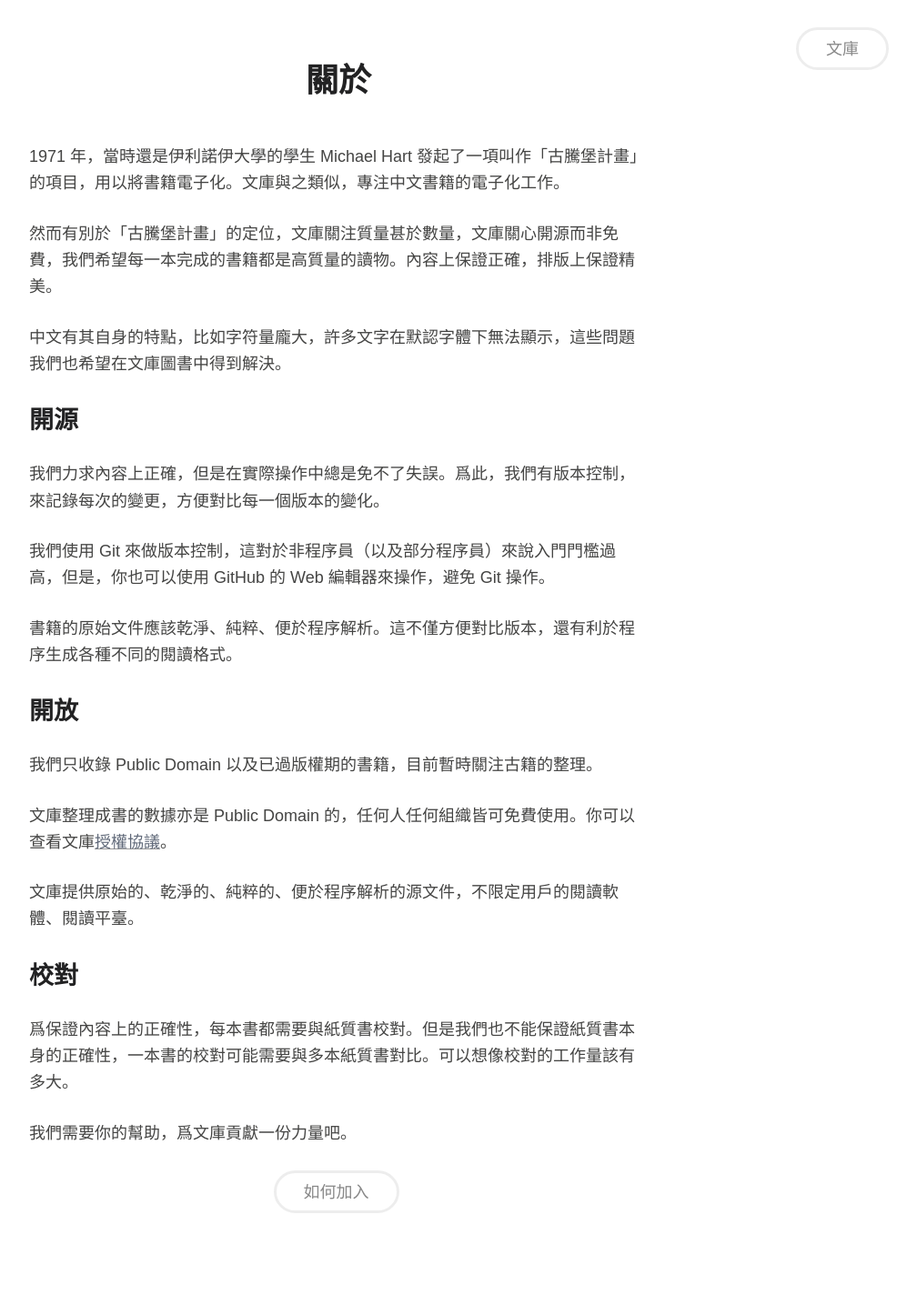
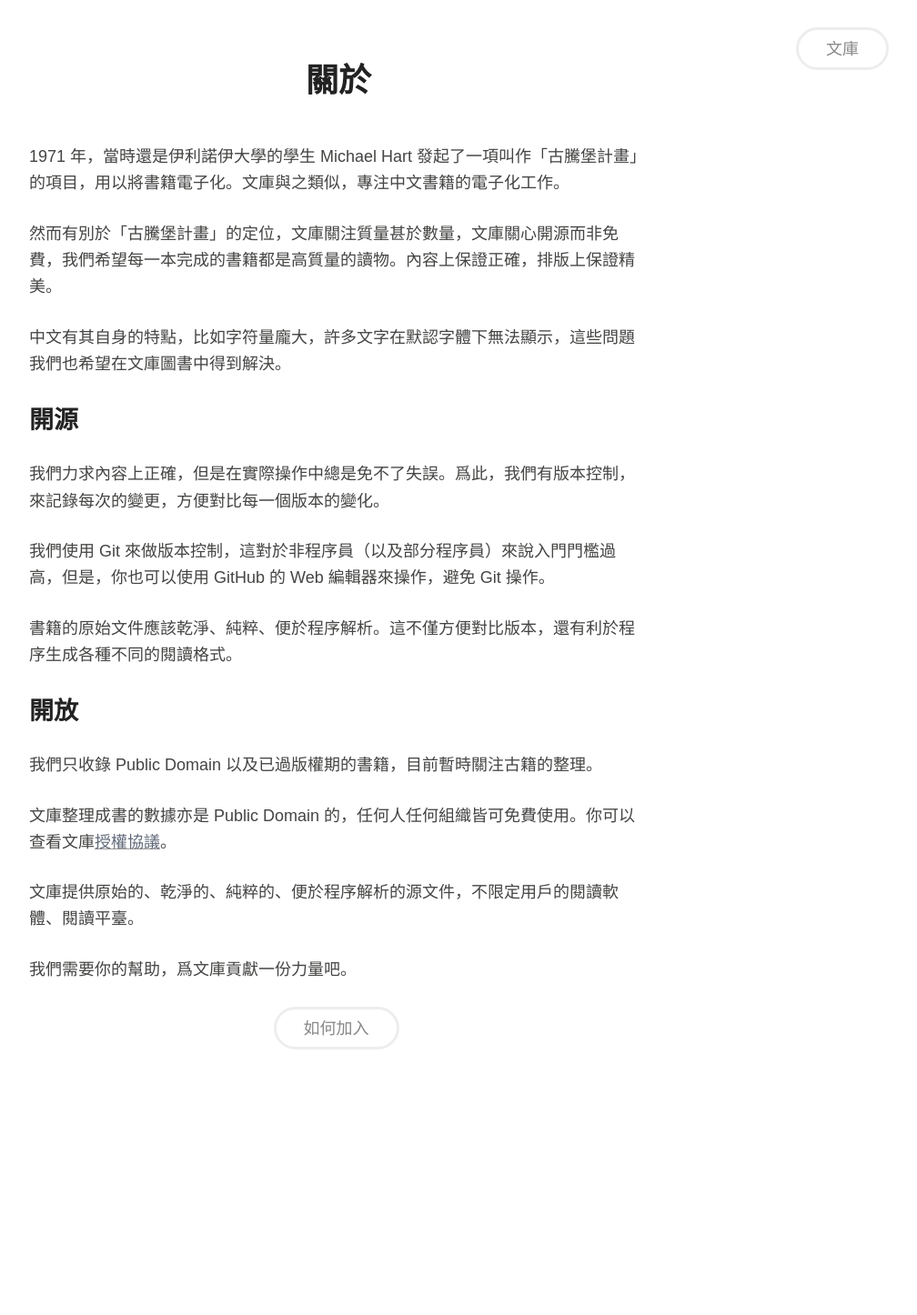
Before and after one commit to wenku/wenku.github.io, a Jekyll site: the page built from zh-hant/about.md, in a window 1280 px wide. Shown: the whole page at 91% size, without its empty margins (268-1276 px from the left). Built offline with Jekyll 4.4.1, drawn with Linux system fonts in a browser that asks for light colours; Markdown is read by kramdown in place of the engine named in the settings; after the commit the page ends 1266 px from its top, so only the background shows below that.

Commit message:
Remove the paragraph about proofreading

```diff
--- a/zh-hant/about.md
+++ b/zh-hant/about.md
@@ -25,10 +25,6 @@ title: 關於
 
 文庫提供原始的、乾淨的、純粹的、便於程序解析的源文件，不限定用戶的閱讀軟體、閱讀平臺。
 
-## 校對
-
-爲保證內容上的正確性，每本書都需要與紙質書校對。但是我們也不能保證紙質書本身的正確性，一本書的校對可能需要與多本紙質書對比。可以想像校對的工作量該有多大。
-
 我們需要你的幫助，爲文庫貢獻一份力量吧。
 
 <div class="button"><a href="/zh-hant/help">如何加入</a></div>
```
